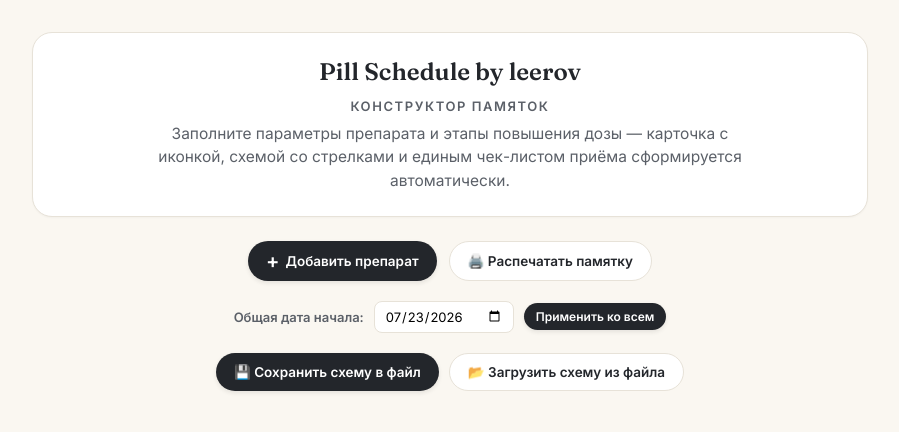
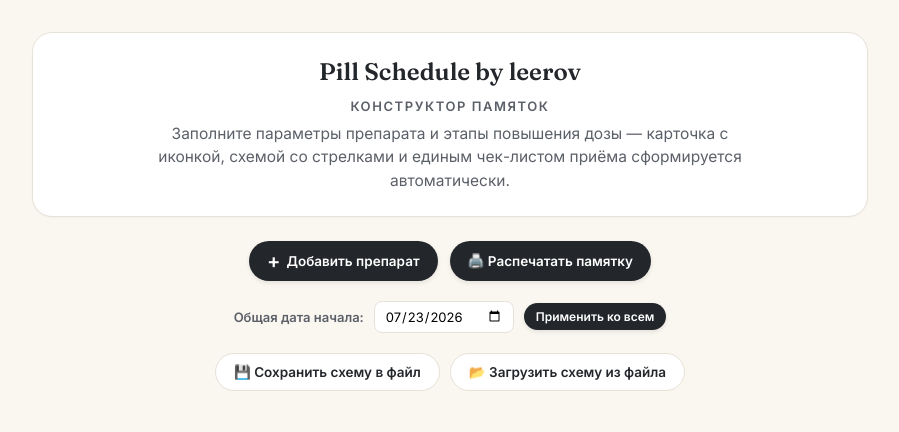
Before and after one commit to leerov/pill-schedule, a React (Vite) app: page / in a window 1280 px wide. Shown: the top 432 px of the page, without its empty margins (190-1089 px from the left). Built offline with nearby package versions, Linux system fonts and the light colour scheme.

Commit message:
feat: change solid and goust btns

```diff
--- a/src/App.tsx
+++ b/src/App.tsx
@@ -80,7 +80,7 @@ function App() {
         <button className="solid-btn" onClick={() => setShowBuilder(true)}>
           <span style={{ fontSize: '20px', lineHeight: 1 }}>+</span> Добавить препарат
         </button>
-        <button className="ghost-btn" onClick={() => window.print()}>
+        <button className="solid-btn" onClick={() => window.print()}>
           🖨️ Распечатать памятку
         </button>
       </div>
--- a/src/components/FileControls.tsx
+++ b/src/components/FileControls.tsx
@@ -30,7 +30,7 @@ export const FileControls: React.FC<FileControlsProps> = ({ meds, onImport }) =>
     StorageUtils.exportToFile(meds);
   };
 
-  // const handleShareAll = () => {
+  // const   = () => {
   //   if (meds.length === 0) {
   //     alert("Нет схем для обмена");
   //     return;
@@ -55,7 +55,7 @@ export const FileControls: React.FC<FileControlsProps> = ({ meds, onImport }) =>
       {/* <button className="ghost-btn" onClick={handleShareAll}>
         🔗 Скопировать ссылку
       </button> */}
-      <button className="solid-btn" onClick={handleExportAll}>
+      <button className="ghost-btn" onClick={handleExportAll}>
         💾 Сохранить схему в файл
       </button>
       <button className="ghost-btn" onClick={() => fileInputRef.current?.click()}>
```
